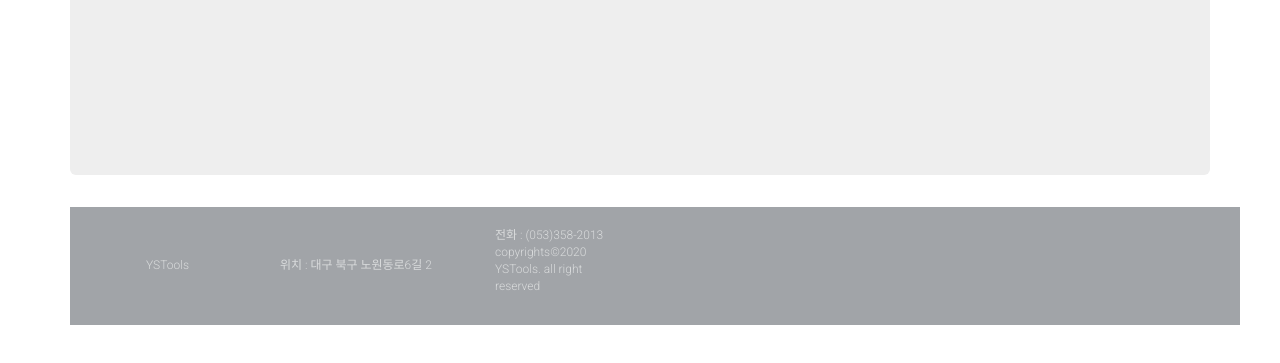
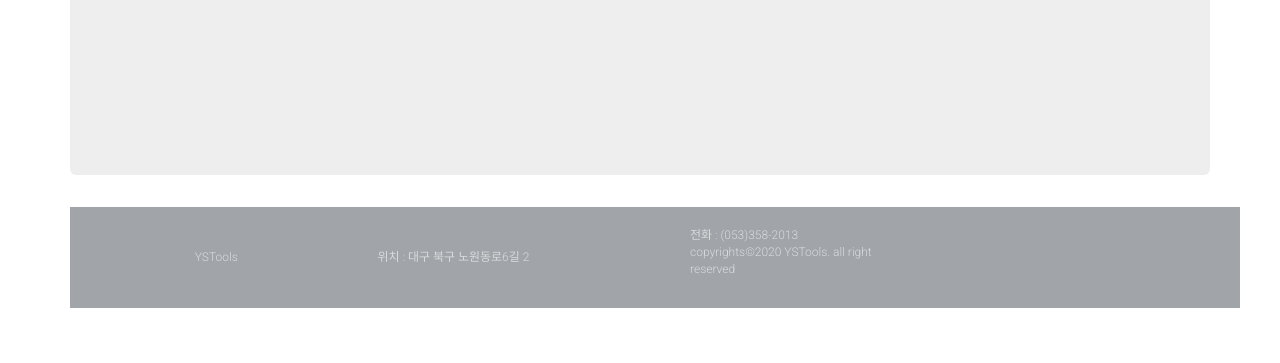
Before and after one commit to Seoha57/seoha57.github.io, a plain HTML site: page index.html in a window 1280 px wide. Shown: the part 385-748 px from the top of the page. Drawn offline with nearby package versions, Linux system fonts and the light colour scheme.

Commit message:
test footer text

```diff
--- a/index.html
+++ b/index.html
@@ -48,10 +48,10 @@
 
 	<footer class="container">
       <div class="row">
-        <p class="col-sm-2 text-center">YSTools</p>
-		<p class="col-sm-2">위치 : 대구 북구 노원동로6길 2</p>
-		<ul class="col-sm-2">
-		  <li class="row-sm-2">
+        <p class="col-sm-3 text-center">YSTools</p>
+		<p class="col-sm-3">위치 : 대구 북구 노원동로6길 2</p>
+		<ul class="col-sm-3">
+		  <li class="row-sm-1">
 		    <p><span>전화 : (053)358-2013</p></span>
 		  </li>
 		  <li class="row-sm-2">
```
